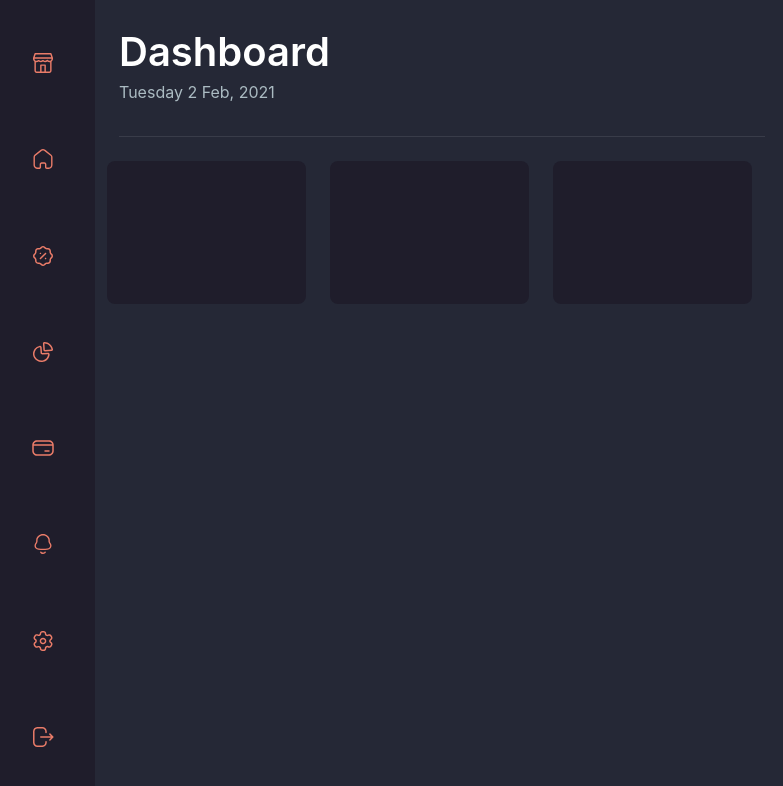
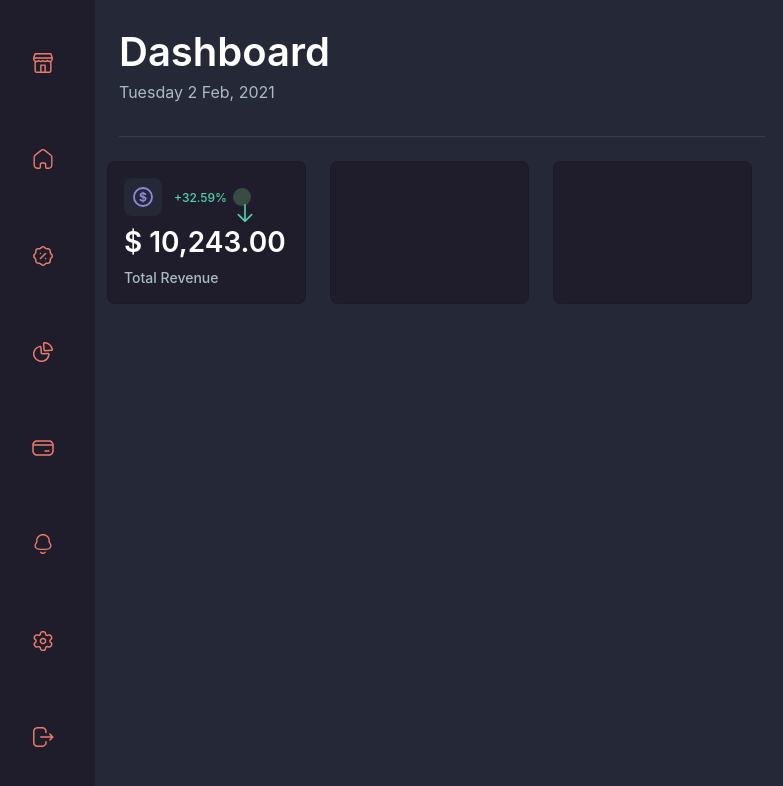
Before and after one commit to ewno92/rest_dark, a Next.js app: page /dashboard in a window 1280 px wide. Shown: the top 786 px of the page, without its empty margins (9-792 px from the left). Built offline with nearby package versions, Linux system fonts and the light colour scheme.

Commit message:
dashboard card started

```diff
--- /dev/null
+++ b/components/icons/dashboardSvg.js
@@ -0,0 +1,32 @@
+import React from "react";
+
+export const Coin = () => (
+  <svg
+    width="24"
+    height="24"
+    viewBox="0 0 24 24"
+    fill="none"
+    xmlns="http://www.w3.org/2000/svg"
+  >
+    <circle cx="12" cy="12" r="9" stroke="#9288E0" stroke-width="1.8" />
+    <path
+      d="M10.459 9.94112C10.459 9.34702 10.916 8.97489 11.5362 8.90307V10.9988C11.471 10.9857 11.4122 10.9661 11.3534 10.9465C10.7593 10.7507 10.459 10.4112 10.459 9.94112ZM13.7233 14.015C13.7233 14.6548 13.2337 15.0792 12.5417 15.1379V12.8855C12.5874 12.8986 12.6331 12.9116 12.6722 12.9182C13.4034 13.1206 13.7233 13.4796 13.7233 14.015ZM12.5547 17.3772L12.5482 16.5481C14.337 16.3783 15.473 15.3925 15.473 13.8387C15.473 12.2588 14.4088 11.5929 13.0966 11.3121L12.5417 11.1946V8.91613C13.2337 9.02712 13.6189 9.54941 13.6385 10.0717H15.3098C15.2837 8.71374 14.2195 7.68222 12.5678 7.50595V6.65723H11.5101V7.49942C9.9302 7.64305 8.68976 8.51136 8.68976 10.0782C8.68976 11.5602 9.76046 12.3175 10.9748 12.5852L11.5362 12.7093V15.1379C10.7006 15.0269 10.2632 14.5242 10.2305 13.9236H8.52002C8.53308 15.1314 9.34263 16.4045 11.5036 16.5611L11.4971 17.3772H12.5547Z"
+      fill="#9288E0"
+    />
+  </svg>
+);
+
+export const ArrowDown = () => (
+  <svg
+    width="24"
+    height="24"
+    viewBox="0 0 24 24"
+    fill="none"
+    xmlns="http://www.w3.org/2000/svg"
+  >
+    <path
+      d="M12.0001 3C12.4205 3 12.7679 3.3078 12.8229 3.70716L12.8304 3.81818L12.83 18.201L18.0813 13.0047C18.4049 12.6845 18.9306 12.6834 19.2555 13.0022C19.551 13.2921 19.5787 13.7466 19.3383 14.0674L19.2581 14.1593L12.5889 20.7593L12.5715 20.7755C12.5535 20.7923 12.5348 20.8082 12.5154 20.8234L12.5889 20.7593C12.5568 20.7911 12.5227 20.8198 12.487 20.8453C12.4645 20.8607 12.4412 20.8757 12.4172 20.8895C12.3636 20.9206 12.3076 20.9448 12.2499 20.9626C12.2296 20.9686 12.2089 20.9742 12.1878 20.979C12.1717 20.9829 12.1554 20.9861 12.139 20.9888C12.1212 20.9915 12.1035 20.9939 12.0855 20.9957C12.0675 20.9978 12.0491 20.999 12.0306 20.9997C12.0204 20.9998 12.0103 21 12.0001 21L11.9725 20.9998C11.9521 20.9991 11.9317 20.9977 11.9113 20.9955L12.0001 21C11.9527 21 11.9062 20.9961 11.861 20.9886C11.8404 20.9852 11.8197 20.9809 11.7991 20.9759C11.7828 20.9719 11.7668 20.9674 11.7509 20.9625C11.7321 20.9567 11.7132 20.9501 11.6945 20.9428C11.6751 20.9352 11.6562 20.927 11.6377 20.9182C11.6235 20.9114 11.6089 20.9039 11.5945 20.896C11.5675 20.8809 11.5421 20.865 11.5177 20.8478C11.5139 20.8451 11.5097 20.8421 11.5055 20.839C11.4684 20.8117 11.4357 20.7834 11.4054 20.7528L4.74198 14.1594C4.41839 13.8392 4.41948 13.3212 4.74441 13.0023C5.0398 12.7124 5.50114 12.687 5.8257 12.9253L5.91866 13.0047L11.169 18.2L11.1698 3.81818C11.1698 3.36631 11.5415 3 12.0001 3Z"
+      fill="#50D1AA"
+    />
+  </svg>
+);
--- a/pages/dashboard.js
+++ b/pages/dashboard.js
@@ -1,6 +1,8 @@
 import React from "react";
 import { Row, Col, Nav } from "react-bootstrap";
-const dashboard = () => {
+import { Coin, ArrowDown } from "./../components/icons/dashboardSvg";
+
+const Dashboard = () => {
   return (
     <div id="dashboard">
       <div className="top-container">
@@ -9,12 +11,26 @@ const dashboard = () => {
       </div>
 
       <Row className="summary-container">
-        <div className="revenue"></div>
-        <div className="ordered"></div>
-        <div className="customer"></div>
+        <div className="card">
+          <div className="card-top">
+            <div className="icon-container">
+              <Coin />
+            </div>
+            <span className="percentage">+32.59%</span>
+            <div className="arrow-container">
+              <ArrowDown />
+            </div>
+          </div>
+
+          <span className="number">$ 10,243.00</span>
+          <span className="name">Total Revenue</span>
+        </div>
+
+        <div className="card"></div>
+        <div className="card"></div>
       </Row>
     </div>
   );
 };
 
-export default dashboard;
+export default Dashboard;
--- a/styles/Dashboard.scss
+++ b/styles/Dashboard.scss
@@ -28,23 +28,56 @@
     display: flex;
     justify-content: space-between;
     max-width: 645px;
-    .revenue {
+    .card {
+      padding: 0;
       height: 143px;
       width: 199px;
       border-radius: 8px;
       background: #1f1d2b;
-    }
-    .ordered {
-      height: 143px;
-      width: 199px;
-      border-radius: 8px;
-      background: #1f1d2b;
-    }
-    .customer {
-      height: 143px;
-      width: 199px;
-      border-radius: 8px;
-      background: #1f1d2b;
+      display: flex;
+      justify-content: space-between;
+      .card-top {
+        display: flex;
+        // background-color: white;
+        .icon-container {
+          margin: 16px 0 0 16px;
+          display: flex;
+          align-items: center;
+          justify-content: center;
+          width: 38px;
+          height: 38px;
+          background: #252836;
+          border-radius: 8px;
+        }
+        .percentage {
+          margin: 26.5px 6px 0 12px;
+          font-weight: 500;
+          font-size: 12px;
+          color: #50d1aa;
+        }
+        .arrow-container {
+          width: 18px;
+          height: 18px;
+          background: rgba(136, 224, 145, 0.24);
+          font-size: 30px;
+          margin-top: 26px;
+          border-radius: 50%;
+        }
+      }
+      .number {
+        margin-left: 16px;
+        font-weight: 600;
+        font-size: 28px;
+        line-height: 140%;
+        color: white;
+      }
+      .name {
+        margin: 0 0 16px 16px;
+        font-weight: 500;
+        font-size: 14px;
+        line-height: 130%;
+        color: #abbbc2;
+      }
     }
   }
 }
--- a/styles/Home.scss
+++ b/styles/Home.scss
@@ -9,16 +9,21 @@
   .header {
     display: flex;
     justify-content: space-between;
-    max-width: 1300px;
+    max-width: 633px;
+    margin-bottom: 24px;
     .name-time-container {
       .name {
-        font-size: 28px;
         color: white;
         font-weight: 600;
+        font-size: 28px;
+        line-height: 140%;
+        margin-bottom: 4px;
       }
-      .timeStamp {
+      .time-stamp {
+        font-size: 16px;
+        line-height: 140%;
+
         color: #e0e6e9;
-        display: block;
       }
     }
     .search-container {
@@ -39,30 +44,37 @@
 
   .item-container {
     display: flex;
-    width: 1000px;
-    height: 2000px;
+    // width: 80vw;
+    // max-width: 1000px;
     align-content: space-around;
-    background-color: white;
+    margin: 0;
+    // background-color: white;
     flex-direction: row;
     #homeMenu {
       margin-right: 10px;
     }
   }
+
   .menu-tabs {
     .nav-item.nav-link.active {
+      font-size: 14px;
+      font-weight: 600;
       color: #ea7c69;
-      font-weight: 600;
+      border: none;
     }
     border: none;
     .nav-item.nav-link {
+      font-size: 14px;
+      font-weight: 600;
       color: white;
-      font-weight: 600;
+      border: none;
     }
 
     .nav-tabs .nav-link.active,
     .nav-tabs .nav-item.show .nav-link {
       background-color: transparent;
       border-bottom: 4px solid;
+      // transition: 2s;
       // border: none;
     }
 
```
Also changed, not shown: components/data.js (+50 -5 lines), pages/home.js (+17 -8 lines), pages/setting.js (+12 -1 lines).
